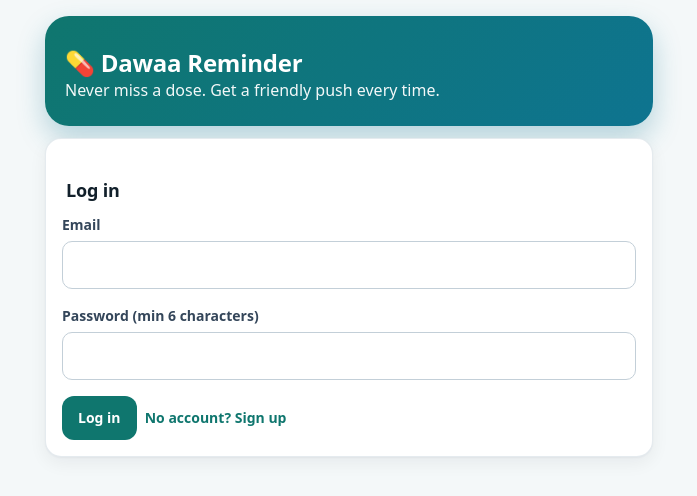
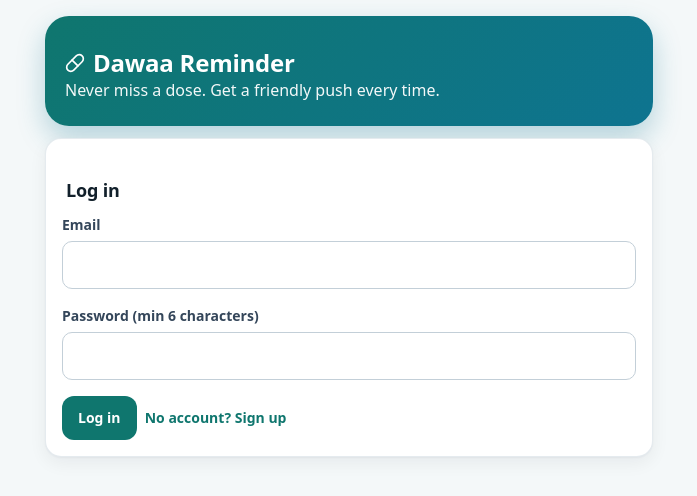
Before and after one commit to gogokamel07/medication-reminder, a Next.js app: page /login in a window 1280 px wide. Shown: the top 496 px of the page, without its empty margins (291-988 px from the left). Built offline with nearby package versions, Linux system fonts and the light colour scheme; no server answers.

Commit message:
Update hero section with icon for Dawaa Reminder

```diff
--- a/app/login/page.tsx
+++ b/app/login/page.tsx
@@ -27,7 +27,7 @@ export default function Login() {
 
   return (
     <main>
-      <div className="card hero"><h2>💊 Dawaa Reminder</h2><p>Never miss a dose. Get a friendly push every time.</p></div>
+      <div className="card hero"><h2><span className="ico ico-pill" aria-hidden="true" />Dawaa Reminder</h2><p>Never miss a dose. Get a friendly push every time.</p></div>
       <form className="card" onSubmit={submit}>
         <h3>{mode === "in" ? "Log in" : "Create account"}</h3>
         <label>Email</label>
```
